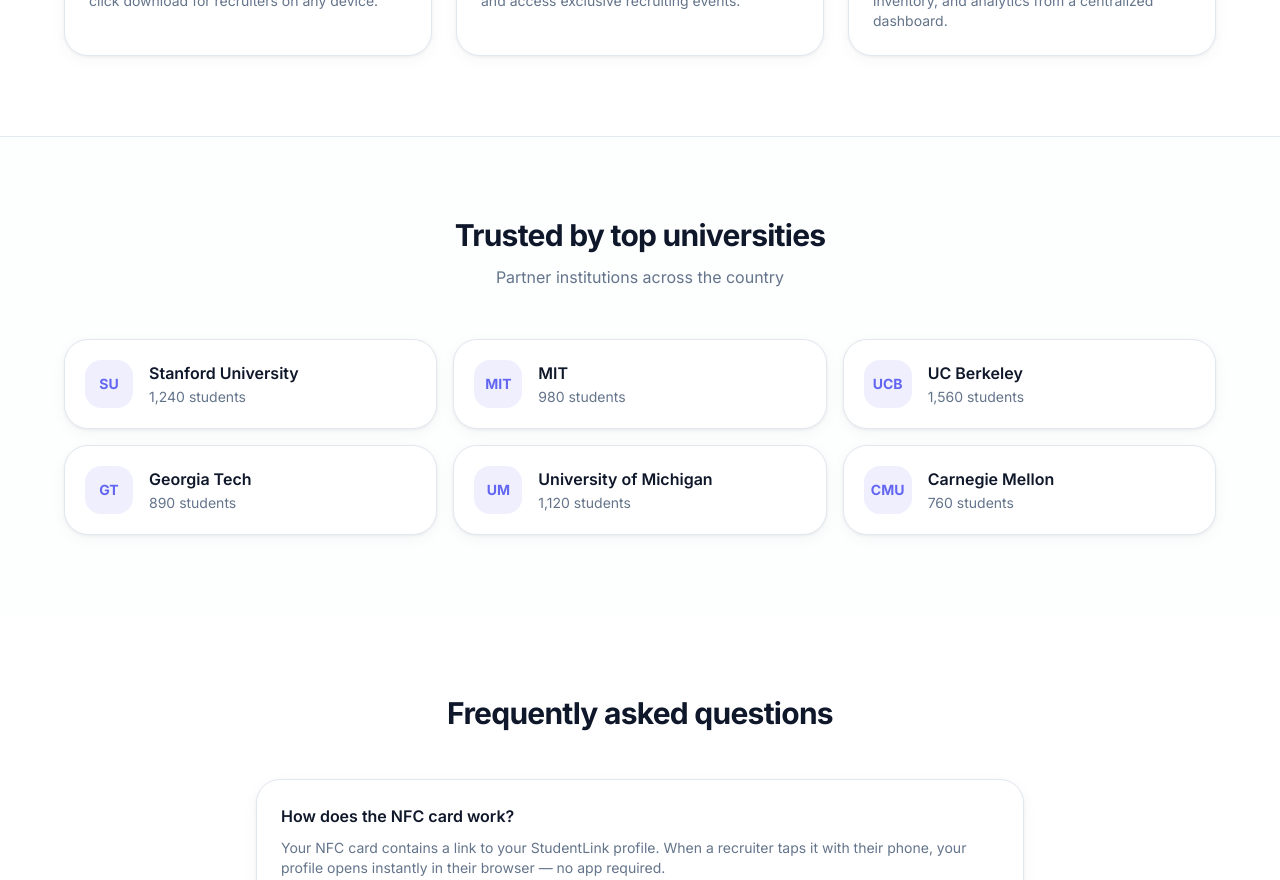
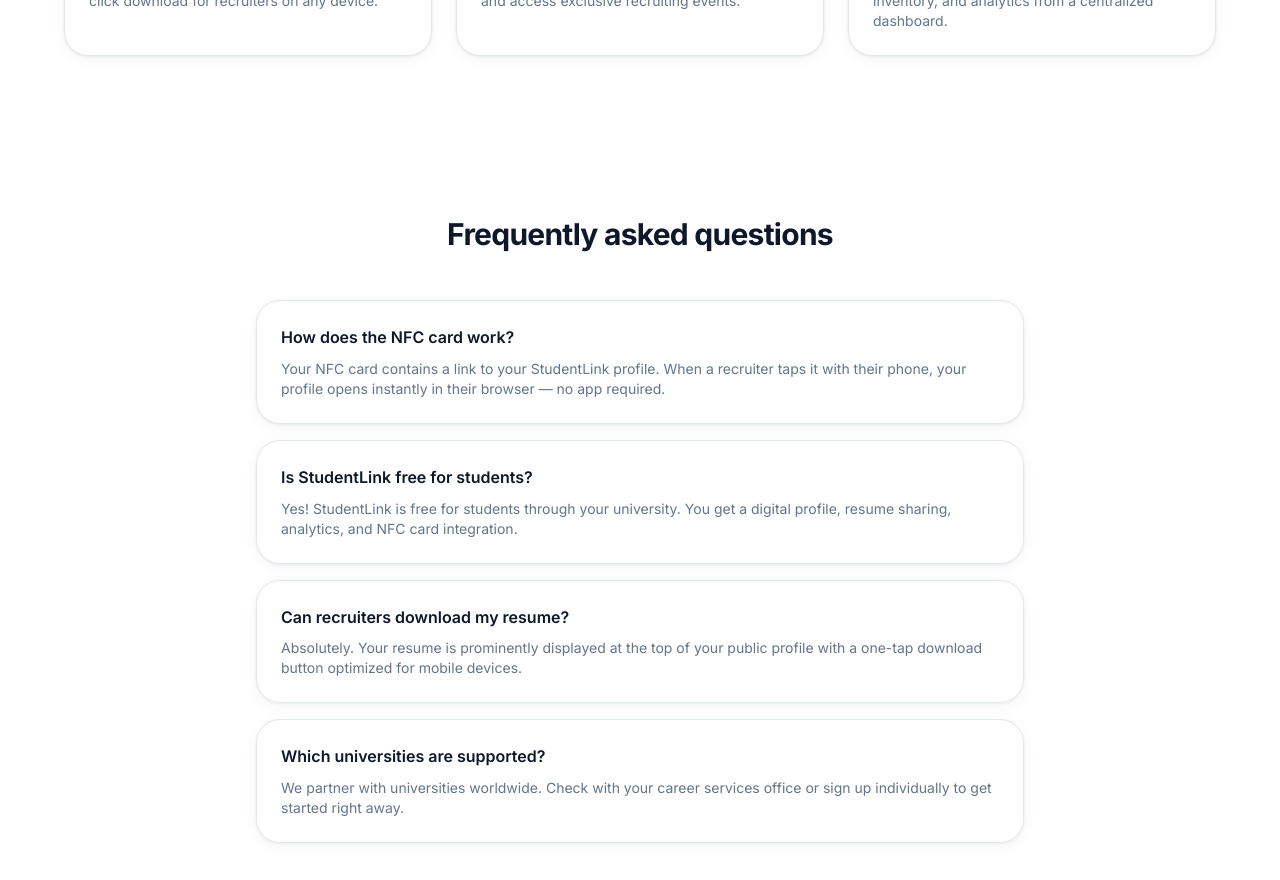
Before and after one commit to sudhev1881-eng/website, a Next.js app: page / in a window 1280 px wide. Shown: the part 1920-2800 px from the top of the page. Built offline with nearby package versions, Linux system fonts and the light colour scheme; no server answers.

Commit message:
chore: remove universities section from landing page
Co-authored-by: SUDHEV MATHEW ABI <sudhev1881@gmail.com>

```diff
--- a/src/components/landing/LandingPage.tsx
+++ b/src/components/landing/LandingPage.tsx
@@ -20,7 +20,6 @@ import {
   studentLink,
   landingFeatures,
   howItWorks,
-  universities,
   faqs,
 } from "@/data/studentlink";
 import { fadeInVariants, staggerContainer } from "@/lib/motion";
@@ -157,29 +156,6 @@ export function LandingPage() {
         </div>
       </section>
 
-      {/* Universities */}
-      <section id="universities" className="border-t border-border bg-surface/30 px-4 py-20 sm:px-6 lg:px-8">
-        <div className="mx-auto max-w-6xl">
-          <div className="text-center">
-            <h2 className="text-3xl font-bold tracking-tight">Trusted by top universities</h2>
-            <p className="mt-3 text-muted-foreground">Partner institutions across the country</p>
-          </div>
-          <div className="mt-12 grid gap-4 sm:grid-cols-2 lg:grid-cols-3">
-            {universities.map((uni) => (
-              <div key={uni.name} className="flex items-center gap-4 rounded-2xl border border-border bg-background p-5 shadow-card">
-                <div className="flex h-12 w-12 items-center justify-center rounded-xl bg-secondary/10 text-sm font-bold text-secondary">
-                  {uni.logo}
-                </div>
-                <div>
-                  <p className="font-semibold">{uni.name}</p>
-                  <p className="text-sm text-muted-foreground">{uni.students.toLocaleString()} students</p>
-                </div>
-              </div>
-            ))}
-          </div>
-        </div>
-      </section>
-
       {/* FAQ */}
       <section id="faq" className="px-4 py-20 sm:px-6 lg:px-8">
         <div className="mx-auto max-w-3xl">
@@ -215,7 +191,7 @@ export function LandingPage() {
         logo={<StudentLinkLogo />}
         description={studentLink.description}
         groups={[
-          { title: "Product", links: [{ label: "Features", href: "#features" }, { label: "Universities", href: "#universities" }] },
+          { title: "Product", links: [{ label: "Features", href: "#features" }] },
           { title: "Company", links: [{ label: "About", href: "#" }, { label: "Blog", href: "#" }, { label: "Careers", href: "#" }] },
           { title: "Support", links: [{ label: "Help Center", href: "#" }, { label: "Contact", href: "#contact" }, { label: "Privacy", href: "#" }] },
         ]}
--- a/src/data/studentlink.ts
+++ b/src/data/studentlink.ts
@@ -12,7 +12,6 @@ export const studentLink = {
   nav: [
     { label: "How It Works", href: "#how-it-works" },
     { label: "Features", href: "#features" },
-    { label: "Universities", href: "#universities" },
     { label: "FAQ", href: "#faq" },
   ],
   cta: {
@@ -78,15 +77,6 @@ export const howItWorks = [
   },
 ];
 
-export const universities = [
-  { name: "Stanford University", students: 1240, logo: "SU" },
-  { name: "MIT", students: 980, logo: "MIT" },
-  { name: "UC Berkeley", students: 1560, logo: "UCB" },
-  { name: "Georgia Tech", students: 890, logo: "GT" },
-  { name: "University of Michigan", students: 1120, logo: "UM" },
-  { name: "Carnegie Mellon", students: 760, logo: "CMU" },
-];
-
 export const faqs = [
   {
     question: "How does the NFC card work?",
```
